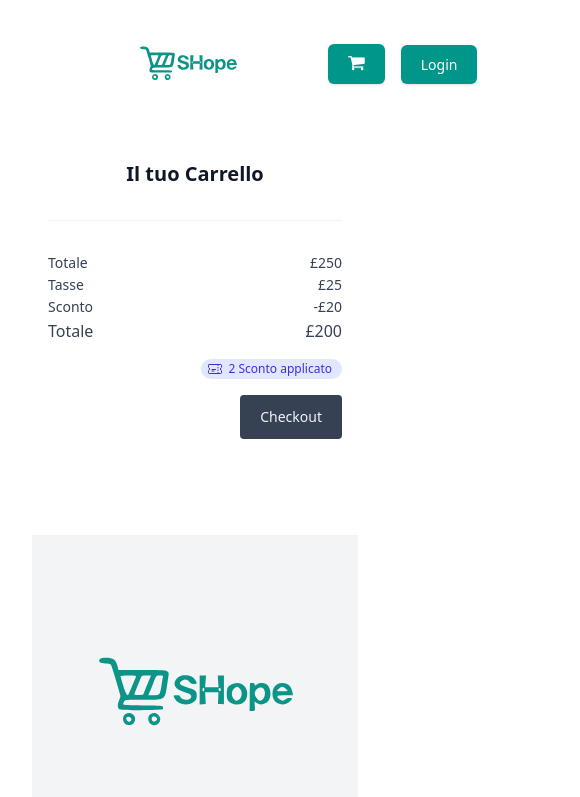
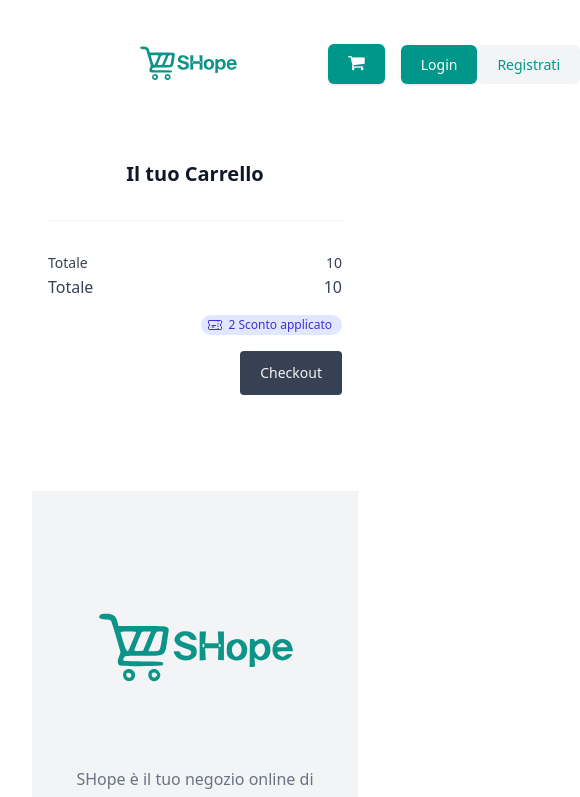
Before and after one commit to Sasy161800101/PROJECT-2.0, a React (Vite) app in the folder project2/: page /carrello in a window 390 px wide. Shown: the top 797 px of the page, 580 px wide, since content can reach past the window. Built offline with nearby package versions, Linux system fonts and the light colour scheme.

Commit message:
aggiunto controllo nel logout e login

```diff
--- a/project2/src/componenti/navbar.tsx
+++ b/project2/src/componenti/navbar.tsx
@@ -1,11 +1,14 @@
 import { Link, NavLink } from "react-router-dom"
 import CartIcon from "./cartIcon"
+import { useAuth } from "../context/authProvider"
 
 function Navbar() {
+  const {currentUser, logoutUtente} = useAuth()
     return(<>
     <header className="bg-white dark:bg-gray-900">
   <div className="mx-auto max-w-screen-xl px-4 sm:px-6 lg:px-8">
     <div className="flex h-16 items-center justify-between">
+
       <div className="md:flex md:items-center md:gap-12">
         <NavLink className="block text-teal-600 dark:text-teal-600" to="/">
           <span className="sr-only">Home</span>
@@ -35,21 +38,32 @@ function Navbar() {
       <div className="flex items-center gap-4">
         <CartIcon></CartIcon>
         <div className="sm:flex sm:gap-4">
+          {!currentUser && (
+            <>
           <Link
             className="transition-transform hover:bg-teal-700 rounded-md bg-teal-600 px-5 py-2.5 text-sm font-medium text-white shadow-sm dark:hover:bg-teal-500"
             to="/login"
           >
             Login
           </Link>
-
-          <div className="hidden sm:flex">
             <Link
               className="transition-transform hover:bg-gray-300 rounded-md bg-gray-100 px-5 py-2.5 text-sm font-medium text-teal-600 dark:bg-gray-800 dark:text-white dark:hover:text-white/75"
               to="/registrazione"
             >
               Registrati
             </Link>
-          </div>
+            </>
+            )}
+            {currentUser && (
+                <>
+            <button
+              className="transition-transform hover:bg-gray-300 rounded-md bg-gray-100 px-5 py-2.5 text-sm font-medium text-teal-600 dark:bg-gray-800 dark:text-white dark:hover:text-white/75"
+              onClick={logoutUtente}
+            >
+              Logout
+            </button>
+          </>
+            )}
         </div>
       </div>
     </div>
--- a/project2/src/pages/cart.tsx
+++ b/project2/src/pages/cart.tsx
@@ -1,4 +1,5 @@
 import { useState } from "react"
+import Prodotto from "./prodotto"
 
 function Cart() {
   const [carrello, setCarrello] = useState(JSON.parse(localStorage.getItem("cart")) || [])
@@ -84,22 +85,12 @@ function Cart() {
             <dl className="space-y-0.5 text-sm text-gray-700">
               <div className="flex justify-between">
                 <dt>Totale</dt>
-                <dd>£250</dd>
-              </div>
-
-              <div className="flex justify-between">
-                <dt>Tasse</dt>
-                <dd>£25</dd>
-              </div>
-
-              <div className="flex justify-between">
-                <dt>Sconto</dt>
-                <dd>-£20</dd>
+                <dd>10</dd>
               </div>
 
               <div className="flex justify-between !text-base font-medium">
                 <dt>Totale</dt>
-                <dd>£200</dd>
+                <dd>{carrello.reduce((acc, cur)=> acc.price + cur.price, 10)}</dd>
               </div>
             </dl>
 
```
